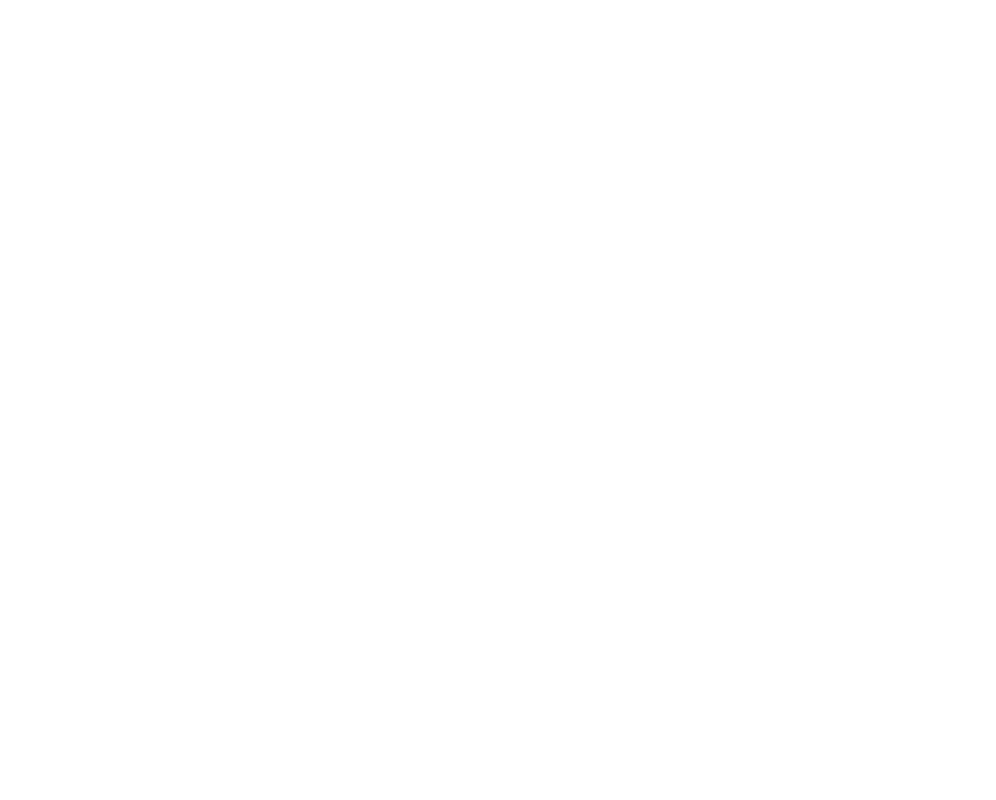
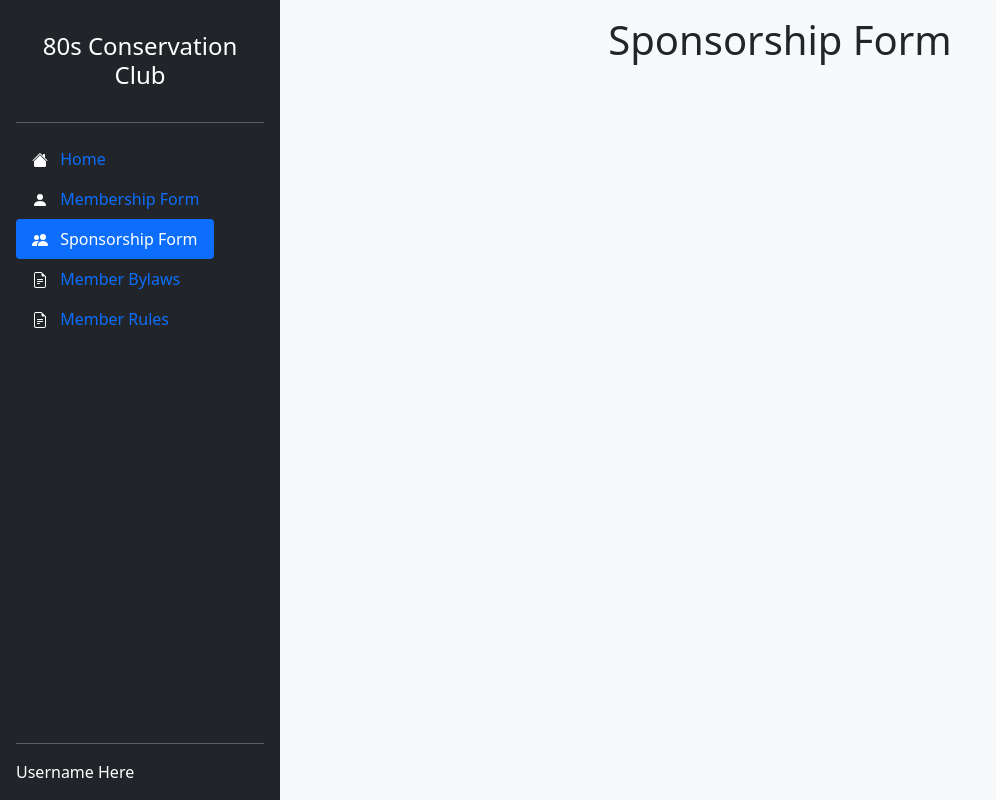
Before and after one commit to gm87/consclub80, a React (Create React App) app: page /sponsorship in a window 1280 px wide. Before the commit this address had no page. Shown: the whole page, without its empty margins (0-996 px from the left). Built offline with nearby package versions, Linux system fonts and the light colour scheme.

Commit message:
membership and sponsorship form links

```diff
--- a/src/App.tsx
+++ b/src/App.tsx
@@ -1,6 +1,8 @@
 import { BrowserRouter as Router, Routes, Route } from 'react-router-dom'
 
 import Home from './pages/Home'
+import MembershipForm from './pages/MembershipForm'
+import SponsorshipForm from './pages/SponsorshipForm'
 import Bylaws from './pages/Bylaws'
 import Rules from './pages/Rules'
 
@@ -11,6 +13,8 @@
         <Router>
             <Routes>
                 <Route path='/' element={<Home />} />
+                <Route path='/membership' element={<MembershipForm />} />
+                <Route path='/sponsorship' element={<SponsorshipForm />} />
                 <Route path='/bylaws' element={<Bylaws />} />
                 <Route path='/rules' element={<Rules />} />
             </Routes>
--- a/src/components/Sidebar.tsx
+++ b/src/components/Sidebar.tsx
@@ -1,4 +1,3 @@
-import { ReactNode } from "react"
 import { Link } from "react-router-dom"
 
 interface SidebarLinkProps {
@@ -25,6 +24,24 @@
     )
 }
 
+const UsersIcon = () => {
+    return (
+        <svg xmlns="http://www.w3.org/2000/svg" width="16" height="16" fill="currentColor" className="bi bi-people-fill" viewBox="0 0 16 16">
+            <path d="M7 14s-1 0-1-1 1-4 5-4 5 3 5 4-1 1-1 1H7zm4-6a3 3 0 1 0 0-6 3 3 0 0 0 0 6z"/>
+            <path fillRule="evenodd" d="M5.216 14A2.238 2.238 0 0 1 5 13c0-1.355.68-2.75 1.936-3.72A6.325 6.325 0 0 0 5 9c-4 0-5 3-5 4s1 1 1 1h4.216z"/>
+            <path d="M4.5 8a2.5 2.5 0 1 0 0-5 2.5 2.5 0 0 0 0 5z"/>
+        </svg>
+    )
+}
+
+const UserIcon = () => {
+    return (
+        <svg xmlns="http://www.w3.org/2000/svg" width="16" height="16" fill="currentColor" className="bi bi-person-fill" viewBox="0 0 16 16">
+            <path d="M3 14s-1 0-1-1 1-4 6-4 6 3 6 4-1 1-1 1H3zm5-6a3 3 0 1 0 0-6 3 3 0 0 0 0 6z"/>
+        </svg>
+    )
+}
+
 const SidebarLink = ({ href, name, Icon }: SidebarLinkProps) => {
     const currentPath = window.location.pathname
     return (
@@ -43,6 +60,16 @@
             Icon: HomeIcon
         },
         {
+            href: '/membership',
+            name: 'Membership Form',
+            Icon: UserIcon
+        },
+        {
+            href: '/sponsorship',
+            name: 'Sponsorship Form',
+            Icon: UsersIcon
+        },
+        {
             href: '/bylaws',
             name: 'Member Bylaws',
             Icon: DocumentIcon
@@ -58,7 +85,7 @@
         <div className="d-flex flex-column flex-shrink-0 p-3 text-white bg-dark" style={{ minHeight: "100vh", height: "100%", position: "fixed", top: 0, left: 0, width: "280px" }}>
             <h1 className="display-1 fs-4 text-center my-3">80s Conservation Club</h1>
             <hr />
-            <ul className="nav nav-pills flex-column mb-auto h-100">
+            <ul className="nav nav-pills flex-column mb-auto" style={{ overflowY: "scroll", flexWrap: 'nowrap' }}>
                 {links.map(x => { return <SidebarLink key={x.href} href={x.href} name={x.name} Icon={x.Icon} /> })}
             </ul>
             <hr />
--- a/src/components/SidebarMobile.tsx
+++ b/src/components/SidebarMobile.tsx
@@ -34,6 +34,24 @@
     )
 }
 
+const UsersIcon = () => {
+    return (
+        <svg xmlns="http://www.w3.org/2000/svg" width="16" height="16" fill="currentColor" className="bi bi-people-fill" viewBox="0 0 16 16">
+            <path d="M7 14s-1 0-1-1 1-4 5-4 5 3 5 4-1 1-1 1H7zm4-6a3 3 0 1 0 0-6 3 3 0 0 0 0 6z"/>
+            <path fillRule="evenodd" d="M5.216 14A2.238 2.238 0 0 1 5 13c0-1.355.68-2.75 1.936-3.72A6.325 6.325 0 0 0 5 9c-4 0-5 3-5 4s1 1 1 1h4.216z"/>
+            <path d="M4.5 8a2.5 2.5 0 1 0 0-5 2.5 2.5 0 0 0 0 5z"/>
+        </svg>
+    )
+}
+
+const UserIcon = () => {
+    return (
+        <svg xmlns="http://www.w3.org/2000/svg" width="16" height="16" fill="currentColor" className="bi bi-person-fill" viewBox="0 0 16 16">
+            <path d="M3 14s-1 0-1-1 1-4 6-4 6 3 6 4-1 1-1 1H3zm5-6a3 3 0 1 0 0-6 3 3 0 0 0 0 6z"/>
+        </svg>
+    )
+}
+
 const MobileSidebarLink = ({ href, name, Icon }: SidebarLinkProps) => {
     const currentPath = window.location.pathname
     return (
@@ -60,6 +78,16 @@
             href: '/',
             name: 'Home',
             Icon: HomeIcon
+        },
+        {
+            href: '/membership',
+            name: 'Membership Form',
+            Icon: UserIcon
+        },
+        {
+            href: '/sponsorship',
+            name: 'Sponsorship Form',
+            Icon: UsersIcon
         },
         {
             href: '/bylaws',
--- /dev/null
+++ b/src/pages/MembershipForm.tsx
@@ -0,0 +1,18 @@
+import Container from "react-bootstrap/Container"
+import Row from "react-bootstrap/Row"
+import Col from "react-bootstrap/Col"
+import SidebarWithContent from "../layouts/SidebarWithContent"
+
+const MembershipForm = () => {
+    return (
+        <SidebarWithContent>
+            <Container fluid className="bg-light h-100">
+                <Row>
+                    <Col><h1 className="display-1 fs-1 text-center mt-3">Membership Form</h1></Col>
+                </Row>
+            </Container>
+        </SidebarWithContent>
+    )
+}
+
+export default MembershipForm
--- /dev/null
+++ b/src/pages/SponsorshipForm.tsx
@@ -0,0 +1,18 @@
+import Container from "react-bootstrap/Container"
+import Row from "react-bootstrap/Row"
+import Col from "react-bootstrap/Col"
+import SidebarWithContent from "../layouts/SidebarWithContent"
+
+const SponsorshipForm = () => {
+    return (
+        <SidebarWithContent>
+            <Container fluid className="bg-light h-100">
+                <Row>
+                    <Col><h1 className="display-1 fs-1 text-center mt-3">Sponsorship Form</h1></Col>
+                </Row>
+            </Container>
+        </SidebarWithContent>
+    )
+}
+
+export default SponsorshipForm
```
